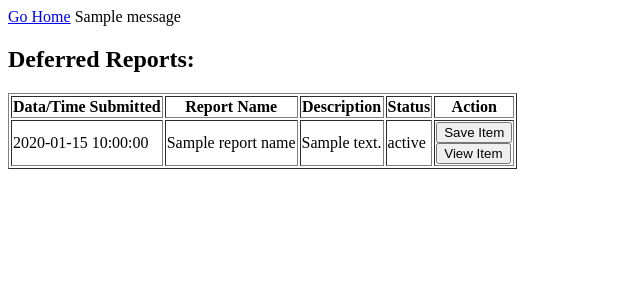
After one commit to Hamza-Q/IBI-WebFOCUS-REST-Sample, a Flask app: template Templates/deferred_reports_table.html in a window 1280 px wide. The commit adds this page. Shown: the top 300 px of the page, without its empty margins (0-640 px from the left). Run offline with Flask 2, Linux system fonts and the light colour scheme; the template is opened without the code that fills it: most values are stand-ins (such as "Sample title", 1, 10 or a date in 2020); one stand-in notice (Sample message) is shown.

Commit message:
Added deferred_reports_table page

```diff
--- a/Templates/defer_reports.html
+++ b/Templates/defer_reports.html
@@ -30,10 +30,13 @@
     <br>
 
     <h3>View a Deferred Report</h3>
+    <br>
+    <a href="/deferred_reports_table">View Table of all deferred reports</a>
 
     {% if session.get('deferred_items') %}
+
         <form action="/get_deferred_report" target="report_frame" method="post">
-            <p>Select a deferred report. </p>
+            <p>Select a deferred report created this session. </p>
             <select name="ticket_name">
                 {% for ticket_name, report_name in session['deferred_items'].items() %}
                     <option value="{{ticket_name}}">Report Name: {{report_name}} ; Ticket Name: {{ticket_name}}</option>
--- /dev/null
+++ b/Templates/deferred_reports_table.html
@@ -0,0 +1,60 @@
+<!DOCTYPE html>
+<html>
+<head>
+    <a href="/home">Go Home</a>
+
+</head>
+<body>
+
+{% with messages = get_flashed_messages() %}
+   {% if messages %}
+      {% for message in messages %}
+         {{ message }}
+      {% endfor %}
+   {% endif %}
+{% endwith %}
+
+{% if error %}
+      <p><strong>Error:</strong> {{ error }}
+{% endif %}
+
+<h2>Deferred Reports:</h2>
+	<table border=1>
+	<th>Data/Time Submitted</th>
+	<th>Report Name</th>
+	<th>Description</th>
+    <th>Status</th>
+    <th>Action</th>
+
+
+	{% for name, item_dict in deferred_items.items() %}
+		<tr>
+			<td>{{item_dict['creation_time']}}</td>
+			<td>{{item_dict['report_name']}}</td>
+			<td>{{item_dict['desc']}}</td>
+			<td>{{item_dict['status']}}</td>
+            <td>
+			<form method="post" action="update_tag" class="inline">
+			    <input type="hidden" name="name" value="{{name}}" />
+			    <button type="submit" name="accept_tag" value="true" class="link-button">
+			    Save Item
+			    </button>
+            </form>
+            <form method="post" action="get_deferred_report" class="inline">
+                    <button type="submit" name="ticket_name" id="ticket_name" value="{{name}}" class="link-button">View Item</button>
+            </form>
+            </td>
+
+
+		</tr>
+	{% endfor %}
+	</table>
+	<br>
+
+
+
+
+
+
+</body>
+</html>
--- a/app.py
+++ b/app.py
@@ -11,6 +11,8 @@ import requests
 # wfrs is an API wrapper for WebFOCUS REST calls, currently in development
 import wfrs
 import xml.etree.ElementTree as ET
+import pprint
+import datetime
 
 # sha256 hashing for password encryption - TBC
 # import sha256
@@ -168,7 +170,7 @@ def run_report():
 @app.route('/ibi_apps/<path:page>', methods=['GET', 'POST'])
 def client_app_redirect(page):
     #headers = request.headers
-    base_url = 'http://localhost:8080/ibi_apps/' + page
+    base_url = 'http://localhost:8080/ibi_apps/'
     wf_sess=wf_login()
     # wf_sess.headers['Accept']=request.headers['Accept']
     response = wf_sess.get(base_url+page)
@@ -284,6 +286,57 @@ def get_deferred_report():
     print(response.content)
     return response.content
 
+
+@app.route('/deferred_reports_table', methods=['GET'])
+def deferred_reports_table():
+    if "user_name" not in session:
+        return redirect('/')
+    wf_sess = wf_login()
+    # retrieve list of deferred tickets
+    base_url = "http://localhost:8080/ibi_apps/rs"
+    payload = {"IBIRS_action":"listTickets"}
+    payload['IBIRS_service'] = 'defer'
+    payload['IBIRS_filters'] = payload['IBIRS_args'] = '__null'
+    payload['IBIWF_SES_AUTH_TOKEN']=wf_sess.IBIWF_SES_AUTH_TOKEN
+    response = wf_sess.get(base_url, params=payload) # will be xml
+    # convert xml response to minimal dict for easy access
+    # breakpoint()
+    tree = ET.fromstring(response.text)
+    root = tree.find('rootObject')
+
+    deferred_tickets = dict()
+
+    for item in root:
+        item_dict = {}
+        item_name = item.attrib['name']
+        item_dict['desc'] = item.attrib['description']
+        # 13 digit unix epoch time in ms listed in xml
+        # Convert to 10 digit secs unixtime then format as datetime string
+        unixtime_created_ms = int(item.attrib['createdOn'])
+        unixtime_created = unixtime_created_ms/1000
+        datetime_created = datetime.datetime.fromtimestamp(unixtime_created)
+        item_dict['creation_time'] = datetime_created.strftime("%Y-%m-%d %H:%M:%S")
+
+        # status and properties are a child of item in xml
+        for node in item:
+            # Create sub elements
+            if node.tag=='status':
+                item_dict['status'] = node.attrib['name']
+
+            # parse property tagged entries; reportname is an attribute
+            if node.tag =='properties':
+                for property_node in node:
+                    if property_node.attrib['key'] == 'IBIMR_fex_name':
+                        item_dict['report_name'] = property_node.attrib['value']
+
+
+        deferred_tickets[item_name] = item_dict
+        print(item.attrib)
+    tickets_print = pprint.pformat(deferred_tickets)
+    # TODO: use an OrderedDict to sort by datecreated
+    return render_template("deferred_reports_table.html", deferred_items = deferred_tickets)
+
+
 if __name__ == '__main__':
     app.run(host='localhost', port=5000, debug=True)
     app.secret_key="IBI"
```
Also changed, not shown: 1 other file.
